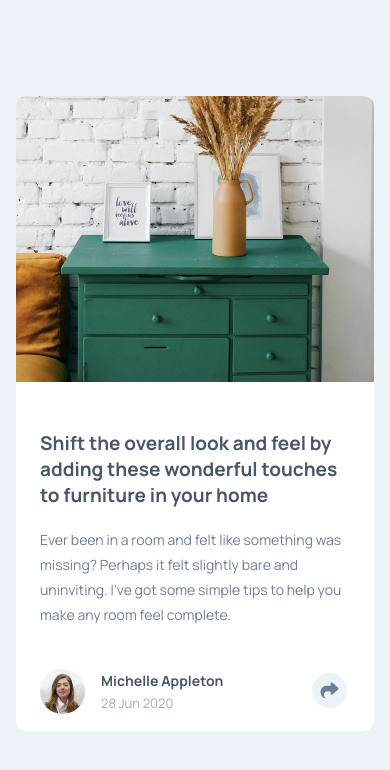
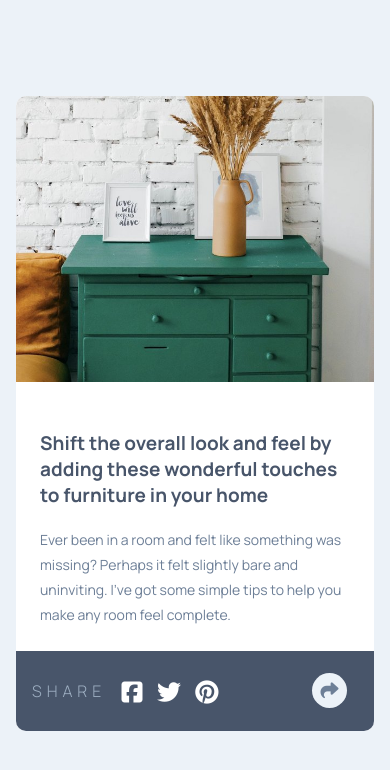
Before and after one commit to TomekWojak/article-preview-component-fr-mentor-challange, a plain HTML site: page index.html in a window 390 px wide. Both pictures are taken after a click on the link 329 px from the left and 690 px from the top of the page. Drawn offline with Linux system fonts and the light colour scheme.

Commit message:
finish mobile layout

```diff
--- a/index.html
+++ b/index.html
@@ -37,7 +37,7 @@
 
           </div>
 
-          <a href="#" class="cards__card-link">
+          <a class="cards__card-link">
             <i class="fa-solid fa-share"></i>
           </a>
 
@@ -54,6 +54,6 @@
 
   </main>
 
-
+<script src="./js/app.js"></script>
 </body>
 </html>
--- a/js/app.js
+++ b/js/app.js
@@ -0,0 +1,7 @@
+
+const shareBtn = document.querySelector('.cards__card-link')
+const socialBox = document.querySelector('.cards__card-social-box')
+
+shareBtn.addEventListener('click', () => {
+    socialBox.classList.toggle('active')
+})
--- a/sass/style.scss
+++ b/sass/style.scss
@@ -60,7 +60,7 @@ img {
         }
 
         &__card-footer-info {
-            margin-inline-start: 1em;
+            margin-inline-start: .5em;
         }
 
         &__card-footer-title {
@@ -88,22 +88,35 @@ img {
             color: $darkBlue;
             background-color: $veryLightBlue;
             border-radius: 50%;
+            cursor: pointer;
             z-index: 1000;
+            transition: background-color .3s, color .3s;
+
+                &:hover {
+                    background-color: $darkBlue;
+                    color: $pureWhite;
+                }
         }
 
         &__card-social-box {
             position: absolute;
-            display: none;
+            display: flex;
+            justify-content: flex-start;
             align-items: center;
-            padding: 2em 3em;
             inset-inline: 0;
             bottom: 0;
             height: 80px;
             background-color: $veryDarkBlue;
             border-radius: 0 0 10px 10px;
+            opacity: 0;
+            visibility: hidden;
+            transition: opacity .4s, visibility .4s;
+
+
 
                 &.active {
-                    display: flex;
+                    visibility: visible;
+                    opacity: 1;
                 }
 
                 span {
@@ -112,14 +125,19 @@ img {
                     letter-spacing: 5px;
                     color: $lightBlue;
                     font-weight: 300;
-                    margin-inline-end: 1em;
+                    margin-inline: 1em .5em;
                 }
         }
 
         &__card-social-link {
             margin: 0.3em;
-            font-size: 2.6rem;
+            font-size: 2.4rem;
             color: $pureWhite;
+            transition: color .3s;
+
+                &:hover {
+                    color: $lightBlue;
+                }
         }
 
 }
```
Also changed, not shown: css/style.css, 1 other file.
